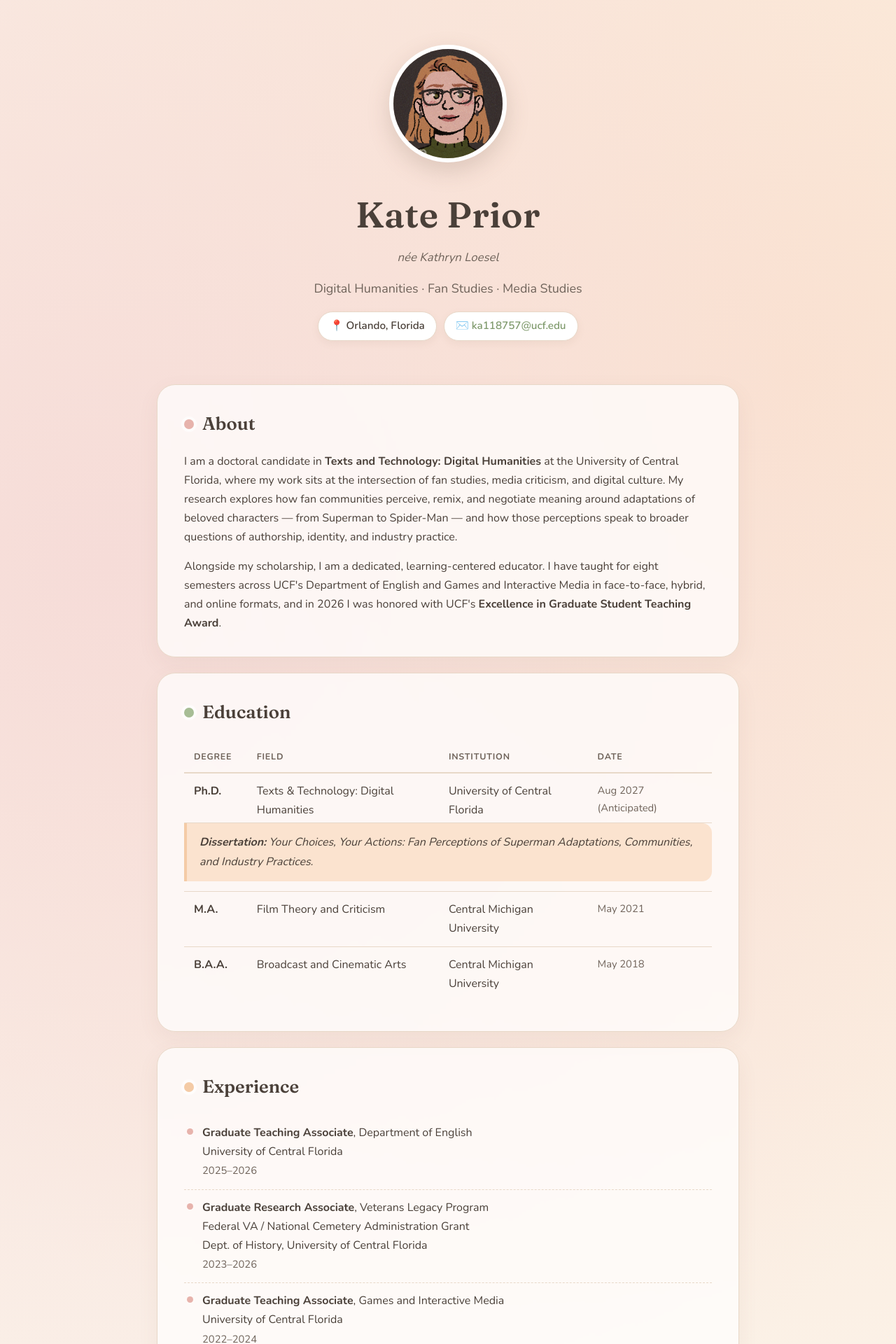
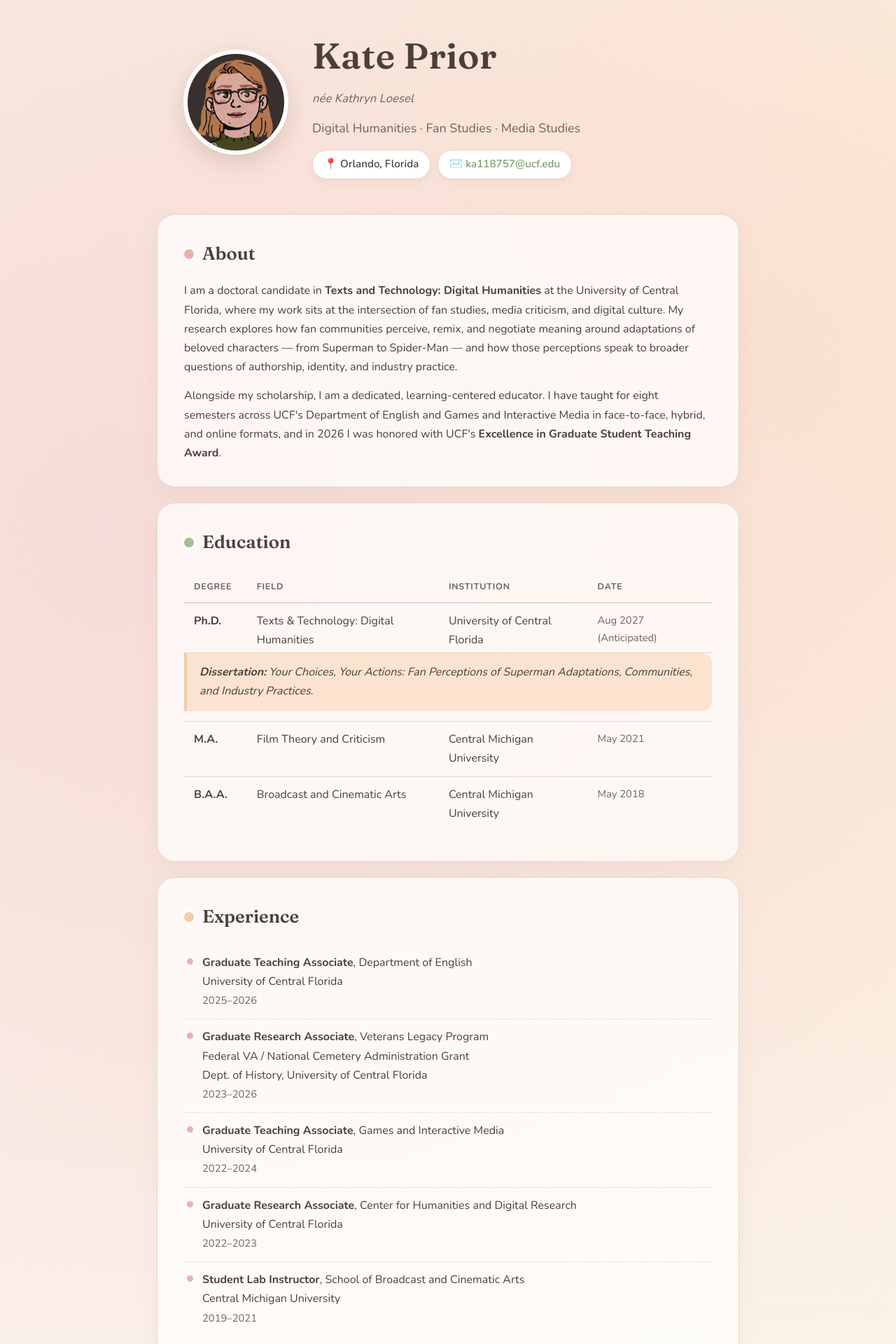
Before and after one commit to thekateprior/thekateprior.github.io, a Jekyll site: the page built from index.html, in a window 1280 px wide. Shown: the top 1920 px of the page at 70% size. Built offline with Jekyll 4.4.1, drawn with Linux system fonts in a browser that asks for light colours.

Commit message:
Lay out hero as avatar-left / info-right, aligned to card width
Group the hero into a horizontal row (avatar on the left, name/tagline/
contact on the right), left-aligned and inset to match the section cards.
Re-stacks and re-centers on narrow screens.

Co-Authored-By: Claude Opus 4.8 <noreply@anthropic.com>
Claude-Session: https://claude.ai/code/session_01W4sxfrwTBe4NAeUgzJaidp

```diff
--- a/assets/css/style.css
+++ b/assets/css/style.css
@@ -42,33 +42,38 @@ a:hover { text-decoration: underline; text-underline-offset: 3px; }
 
 /* ---- Hero ---- */
 header.hero {
-  text-align: center;
-  padding: 64px 24px 40px;
+  display: flex;
+  align-items: center;
+  gap: 34px;
+  text-align: left;
+  padding: 36px 38px 28px;
 }
 .avatar {
-  width: 168px; height: 168px;
+  width: 150px; height: 150px;
   border-radius: 50%;
   object-fit: cover;
   border: 6px solid #fff;
   box-shadow: 0 12px 32px rgba(122, 99, 80, .22);
   background: var(--sage);
+  flex: none;
 }
+.hero-info { flex: 1 1 auto; min-width: 0; }
 h1 {
   font-family: 'Fraunces', serif;
   font-weight: 600;
   font-size: clamp(2.2rem, 6vw, 3.2rem);
-  margin: 22px 0 4px;
+  margin: 0 0 4px;
   letter-spacing: .5px;
 }
 .nee { color: var(--ink-soft); font-style: italic; font-size: 1.05rem; }
 .tagline {
-  margin: 14px auto 18px;
+  margin: 12px 0 16px;
   max-width: 540px;
   font-size: 1.12rem;
   color: var(--ink-soft);
 }
 .contact {
-  display: inline-flex; flex-wrap: wrap; gap: 10px; justify-content: center;
+  display: inline-flex; flex-wrap: wrap; gap: 10px; justify-content: flex-start;
 }
 .chip {
   background: #fff;
@@ -207,6 +212,14 @@ footer {
 }
 
 @media (max-width: 560px) {
+  header.hero {
+    flex-direction: column;
+    text-align: center;
+    gap: 18px;
+    padding: 32px 22px 20px;
+  }
+  .hero-info .tagline { margin: 12px auto 16px; }
+  .hero-info .contact { justify-content: center; }
   section.card { padding: 26px 22px; border-radius: 20px; }
   thead { display: none; }
   table, tbody, tr, td { display: block; width: 100%; }
--- a/index.html
+++ b/index.html
@@ -4,8 +4,11 @@ title: Kate Prior — Digital Humanities Portfolio
 description: Portfolio of Kate Prior — Digital Humanities scholar, educator, and media researcher at the University of Central Florida.
 ---
 
+  <div class="wrap">
+
     <header class="hero">
       <img class="avatar" src="{{ '/pfp26_closeup.png' | relative_url }}" alt="Illustrated portrait of Kate Prior" />
+      <div class="hero-info">
         <h1>Kate Prior</h1>
         <div class="nee">née Kathryn Loesel</div>
         <p class="tagline">Digital Humanities · Fan Studies · Media Studies</p>
@@ -13,9 +16,8 @@ description: Portfolio of Kate Prior — Digital Humanities scholar, educator, a
           <span class="chip">📍 Orlando, Florida</span>
           <a class="chip" href="mailto:ka118757@ucf.edu">✉️ ka118757@ucf.edu</a>
         </div>
+      </div>
     </header>
-
-  <div class="wrap">
 
     <section class="card c-rose">
       <h2><span class="dot"></span>About</h2>
```
Lines whose indentation alone changed are shown as unchanged.
